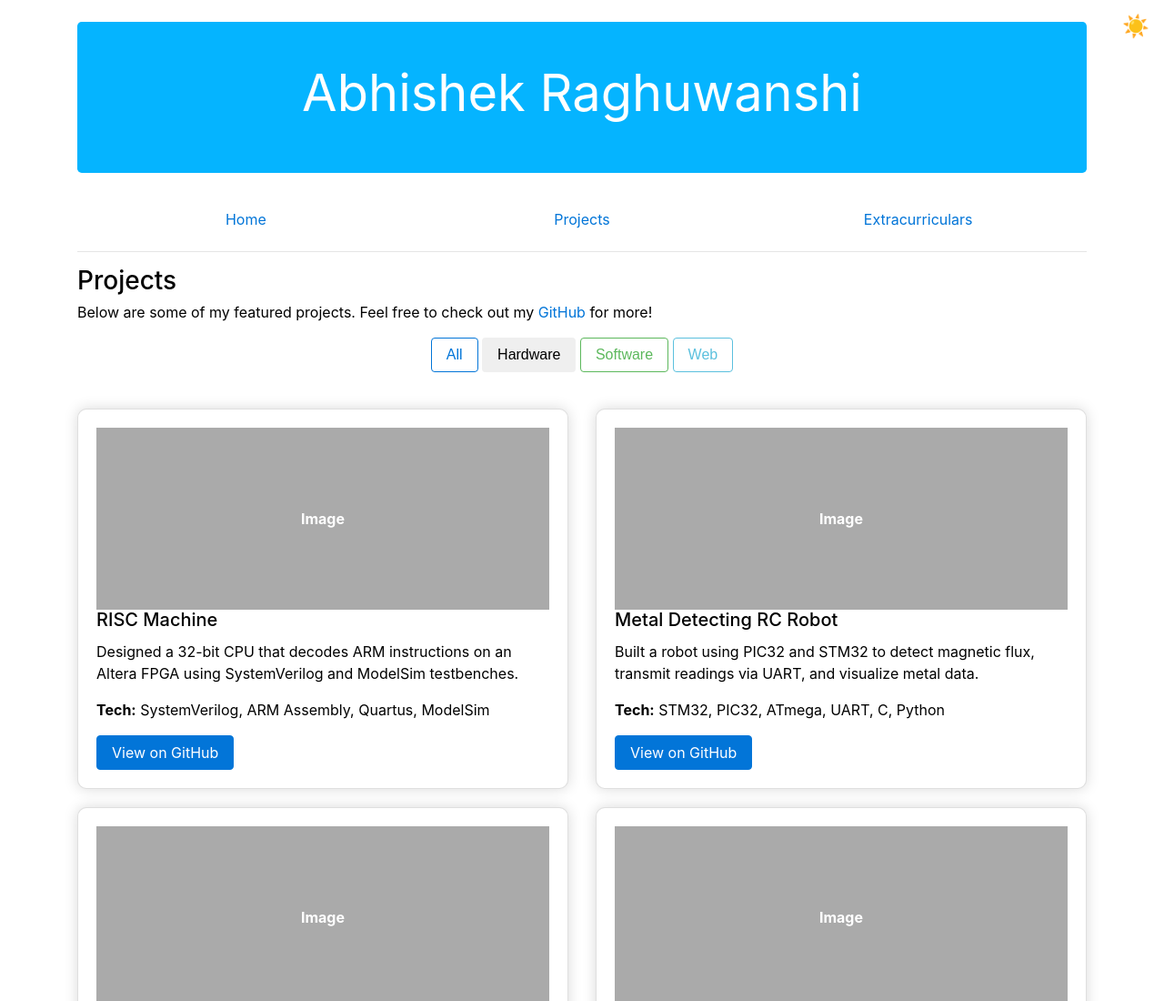
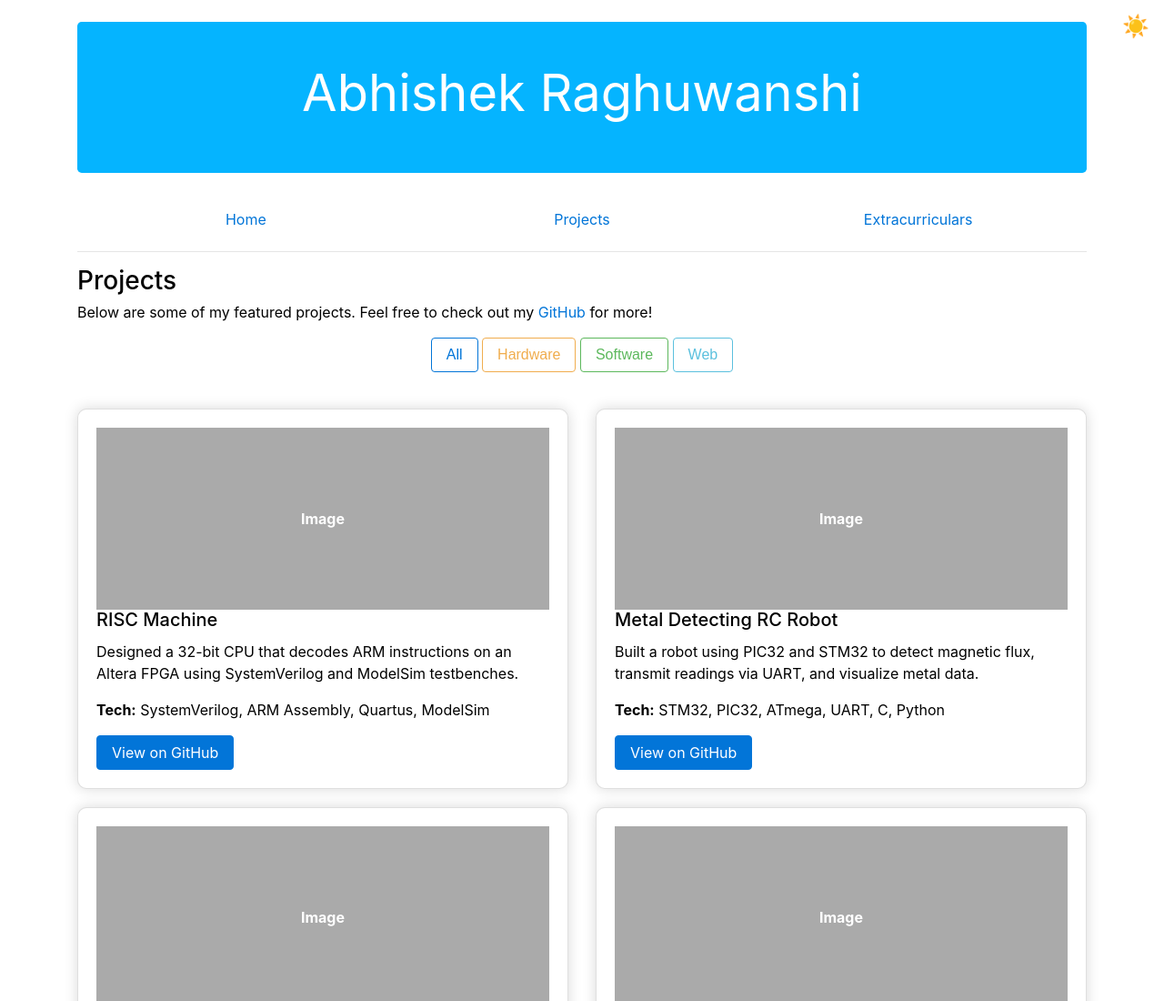
Before and after one commit to a112r/a112r.github.io, a plain HTML site: page projects.html in a window 1280 px wide. Shown: the top 1100 px of the page at 91% size. Drawn offline with nearby package versions, Linux system fonts and the light colour scheme.

Commit message:
Update projects.html

```diff
--- a/projects.html
+++ b/projects.html
@@ -159,7 +159,7 @@
 
         <div class="filter-btn-group text-center">
           <button class="btn btn-outline-primary" onclick="filterProjects('all')">All</button>
-          <button class="btn btn-outline-yellow" onclick="filterProjects('hardware')">Hardware</button>
+          <button class="btn btn-outline-warning" onclick="filterProjects('hardware')">Hardware</button>
           <button class="btn btn-outline-success" onclick="filterProjects('software')">Software</button>
           <button class="btn btn-outline-info" onclick="filterProjects('web')">Web</button>
         </div>
```
